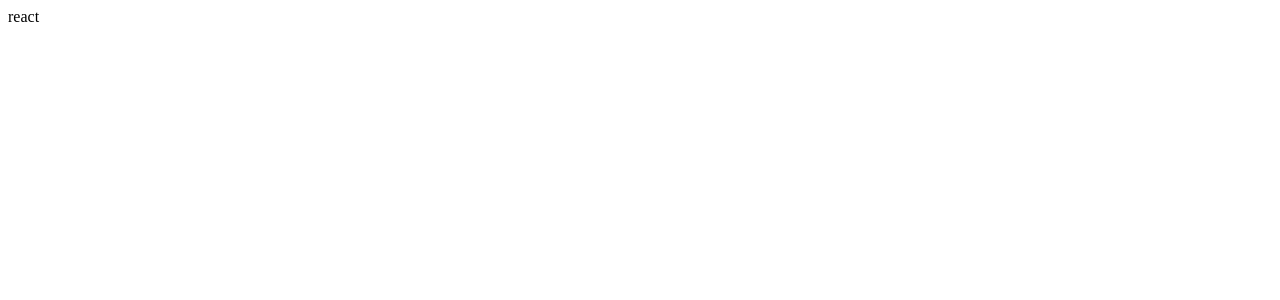
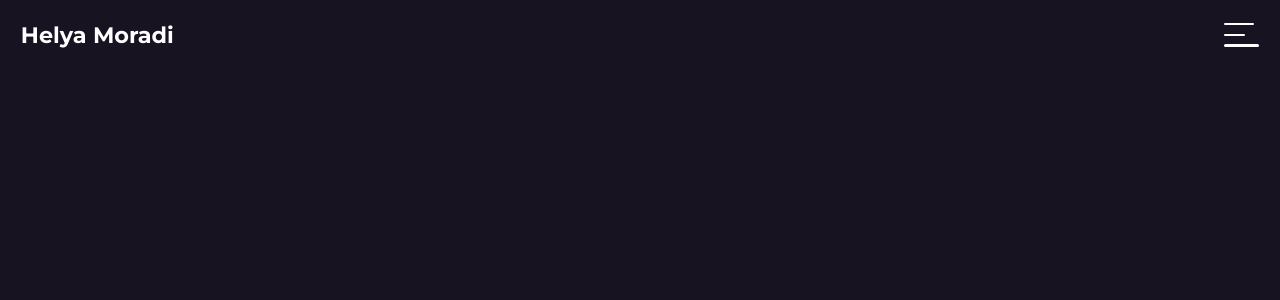
Before and after one commit to Helya-Moradi/Portfolio, a React app: page / in a window 1280 px wide. Shown: the top 300 px of the page. Built offline with nearby package versions, Linux system fonts and the light colour scheme.

Commit message:
feat: Add header component

```diff
--- a/src/App.tsx
+++ b/src/App.tsx
@@ -1,7 +1,14 @@
+import Header from "./components/header";
+import {useState} from "react";
+
 function App() {
-    return <div >
-        react
-    </div>;
+    const [openMenu, setopenMenu] = useState(false);
+
+    return (
+        <div>
+            <Header open={openMenu} setOpen={setopenMenu}/>
+        </div>
+    );
 }
 
 export default App;
--- /dev/null
+++ b/src/components/header/index.js
@@ -0,0 +1,30 @@
+import React from 'react';
+import style from './index.sass'
+import cls from "../../utils/class_names";
+
+function Header({open, setOpen}) {
+    return (
+        <header
+            className={cls(open && style.open)}
+            onClick={() => {
+                setOpen(prev => !prev)
+            }}>
+
+            <span className={style.logo}>Helya Moradi</span>
+
+            <div className={style.hamburgerIcon}>
+                <span className={cls(style.line, style.line1)}/>
+                <span className={cls(style.line, style.line2)}/>
+                <span className={cls(style.line, style.line3)}/>
+            </div>
+
+            <div className={style.socialMedias}>
+                <a href="https://www.linkedin.com/in/helya-moradi">li.</a>
+                <a href="https://github.com/Helya-Moradi">gh.</a>
+            </div>
+
+        </header>
+    );
+}
+
+export default Header;
--- /dev/null
+++ b/src/components/header/index.sass
@@ -0,0 +1,76 @@
+header
+  position: relative
+  background-color: #171321
+  padding: 1.3rem
+  display: flex
+  justify-content: space-between
+  align-items: center
+  box-shadow: none
+  overflow: hidden
+
+  span.logo
+    font-weight: 700
+    font-size: 1.4rem
+
+  .hamburgerIcon
+    width: 2.2rem
+    height: 1.5rem
+    position: relative
+    cursor: pointer
+
+    .line
+      background-color: white
+      position: absolute
+      height: .16rem
+      border-radius: .2rem
+      transition: .35s
+
+    .line1
+      top: 0
+      width: 85%
+
+    .line2
+      top: calc(50% - .08rem)
+      width: 60%
+
+    .line3
+      top: calc(100% - .16rem)
+      width: 100%
+
+  .hamburgerIcon:hover
+    .line
+      width: 100%
+
+  .socialMedias
+    position: absolute
+    display: flex
+    align-items: center
+    gap: 1.8rem
+    font-size: .8rem
+    transition: .35s
+    right: -100%
+
+    a
+      color: white
+      text-decoration: none
+      text-transform: uppercase
+      letter-spacing: .5rem
+
+header.open
+  .hamburgerIcon
+    .line1,
+    .line3
+      top: 40%
+      width: 100%
+
+    .line1
+      transform: rotate(45deg)
+
+    .line2
+      opacity: 0
+
+    .line3
+      transform: rotate(-45deg)
+
+  .socialMedias
+    right: 8%
--- a/src/index.sass
+++ b/src/index.sass
@@ -0,0 +1,9 @@
+@import "fonts"
+//@import "theme/colors"
+
+body
+  font-family: montserrat
+  background-color: #171321
+  color: white
+  padding: 0
+  margin: 0
--- a/src/index.tsx
+++ b/src/index.tsx
@@ -1,6 +1,7 @@
 import {createRoot} from "react-dom/client";
+import './theme/colors.sass';
 import App from "./App";
-import './index.sass'
+import './index.sass';
 
 const root = createRoot(document.getElementById('root'));
 root.render(<App/>)
```
